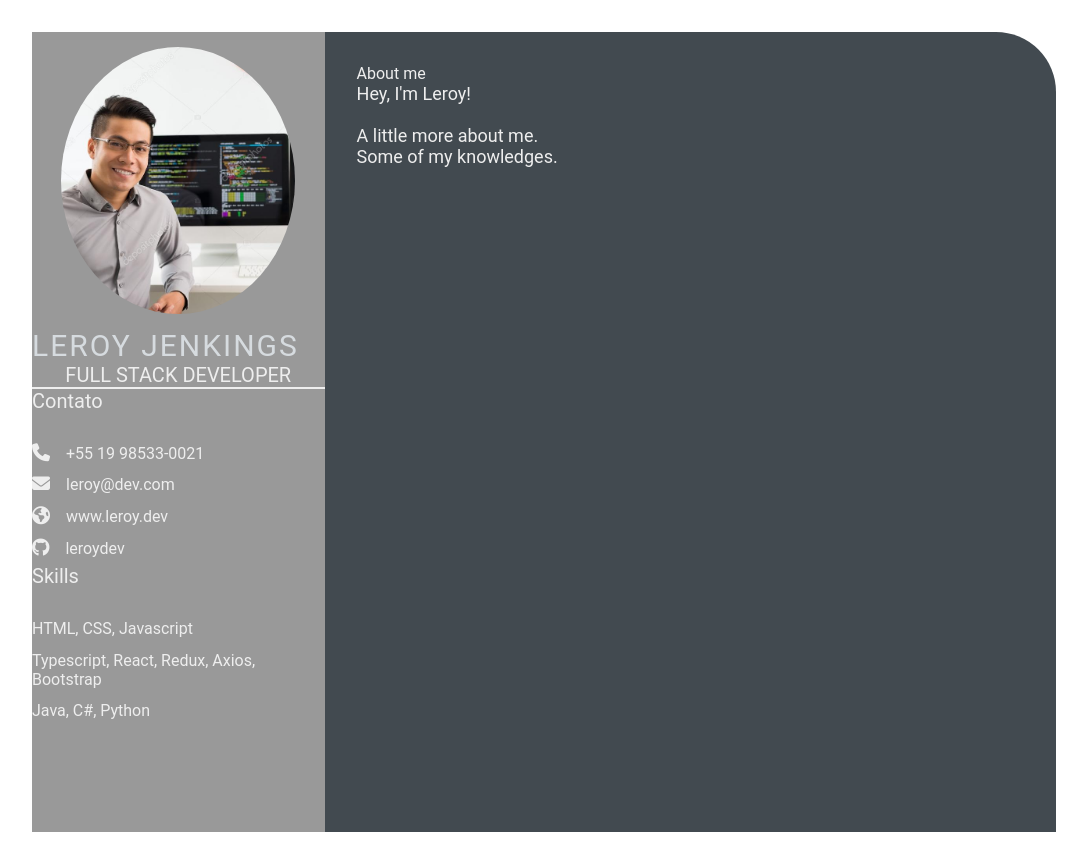
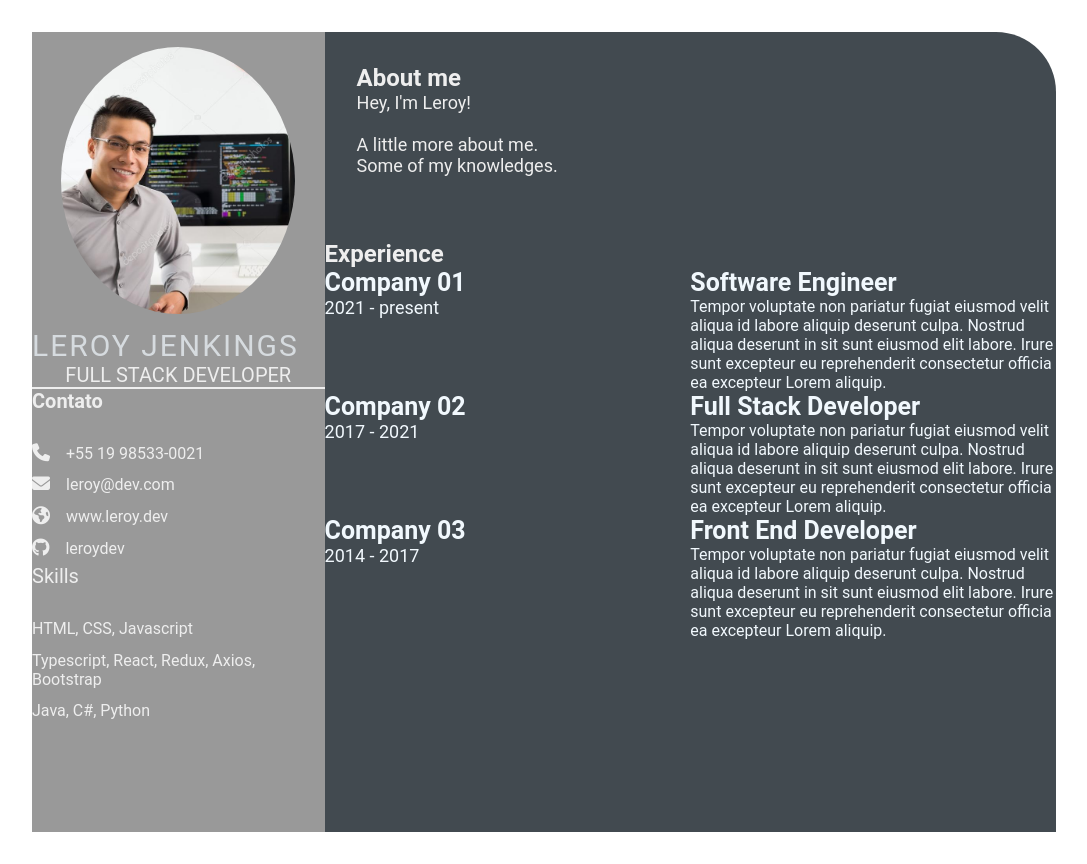
Before and after one commit to Pexex/jornada-dev-ebac, a plain HTML site: page index.html in a window 1280 px wide. Shown: the whole page, without its empty margins (96-1183 px from the left). Drawn offline with Linux system fonts and the light colour scheme.

Commit message:
Day 03 (#3)
* feature: add index.html

* feature: added experience section

```diff
--- a/assets/css/style.css
+++ b/assets/css/style.css
@@ -27,7 +27,7 @@
     border-radius: 0px 60px 0px 0px;
 }
 
-.left-section-contents{
+.left-section-contents {
     padding: 2rem 2rem;
 }
 
@@ -46,7 +46,7 @@
     overflow: hidden;
 }
 
-.profile-image img{
+.profile-image img {
     width: 25rem;
     transform: translateX(3rem);
 }
@@ -91,6 +91,7 @@
 .skills ul {
     padding-top: 1.5rem;
 }
+
 .skills ul li p {
     padding: .4rem 0;
     color: #eeeeee;
@@ -107,7 +108,43 @@
 .gap {
     padding-bottom: 2rem;
 }
+
 .about-me-contents {
     font-size: 18px;
     color: #eeeeee;
 }
+
+.experience-contents,
+.education-contents,
+.awards-contents {
+    display: grid;
+    grid-template-columns: repeat(2, 1fr);
+    padding-bottom: 2rem;
+    color: #F1F8FD;
+}
+
+.exp-company-name,
+.education-school-name,
+.awards-company-name {
+    font-size: 25px;
+    font-weight: bold;
+}
+
+.exp-time-period,
+.educationp-time-period,
+.awards-time-period {
+    font-size: 18px;
+}
+
+.exp-position,
+.education-subject,
+.awards-name {
+    font-size: 25px;
+}
+
+.exp-desc,
+.education-desc,
+.awards-desc {
+    font-size: 16px;
+    padding-left: 5px;
+}
--- a/index.html
+++ b/index.html
@@ -20,7 +20,7 @@
                     <p class="profession">Full Stack Developer</p>
                 </div>
                 <div class="contact-info">
-                    <p class="left-title">Contato</p>
+                    <h2 class="left-title">Contato</h2>
                     <ul>
                         <li><i class="fa fa-phone"></i>+55 19 98533-0021</li>
                         <li><i class="fa fa-envelope"></i>leroy@dev.com</li>
@@ -41,7 +41,7 @@
         <section class="right-section">
             <div class="right-section-contents">
                 <section class="about gap">
-                    <div class="right-title">About me</div>
+                    <h2 class="right-title">About me</h2>
                     <p class="about-me-contents">
                         Hey, I'm Leroy! <br>
                         <br>A little more about me.
@@ -49,6 +49,35 @@
                     </p>
                 </section>
             </div>
+            <section class="experience gap">
+                <h2 class="right-title">Experience</h2>
+                <div class="experience-contents">
+                    <div class="exp-left">
+                        <h3 class="exp-company-name">Company 01</h3>
+                        <p class="exp-time-period">2021 - present</p>
+                    </div>
+                    <div class="exp-right">
+                        <h3 class="exp-position">Software Engineer</h3>
+                        <p class="exp-description">Tempor voluptate non pariatur fugiat eiusmod velit aliqua id labore aliquip deserunt culpa. Nostrud aliqua deserunt in sit sunt eiusmod elit labore. Irure sunt excepteur eu reprehenderit consectetur officia ea excepteur Lorem aliquip.</p>
+                    </div>
+                    <div class="exp-left">
+                        <h3 class="exp-company-name">Company 02</h3>
+                        <p class="exp-time-period">2017 - 2021</p>
+                    </div>
+                    <div class="exp-right">
+                        <h3 class="exp-position">Full Stack Developer</h3>
+                        <p class="exp-description">Tempor voluptate non pariatur fugiat eiusmod velit aliqua id labore aliquip deserunt culpa. Nostrud aliqua deserunt in sit sunt eiusmod elit labore. Irure sunt excepteur eu reprehenderit consectetur officia ea excepteur Lorem aliquip.</p>
+                    </div>
+                    <div class="exp-left">
+                        <h3 class="exp-company-name">Company 03</h3>
+                        <p class="exp-time-period">2014 - 2017</p>
+                    </div>
+                    <div class="exp-right">
+                        <h3 class="exp-position">Front End Developer</h3>
+                        <p class="exp-description">Tempor voluptate non pariatur fugiat eiusmod velit aliqua id labore aliquip deserunt culpa. Nostrud aliqua deserunt in sit sunt eiusmod elit labore. Irure sunt excepteur eu reprehenderit consectetur officia ea excepteur Lorem aliquip.</p>
+                    </div>
+                </div>
+            </section>
         </section>
     </main>
 
```
